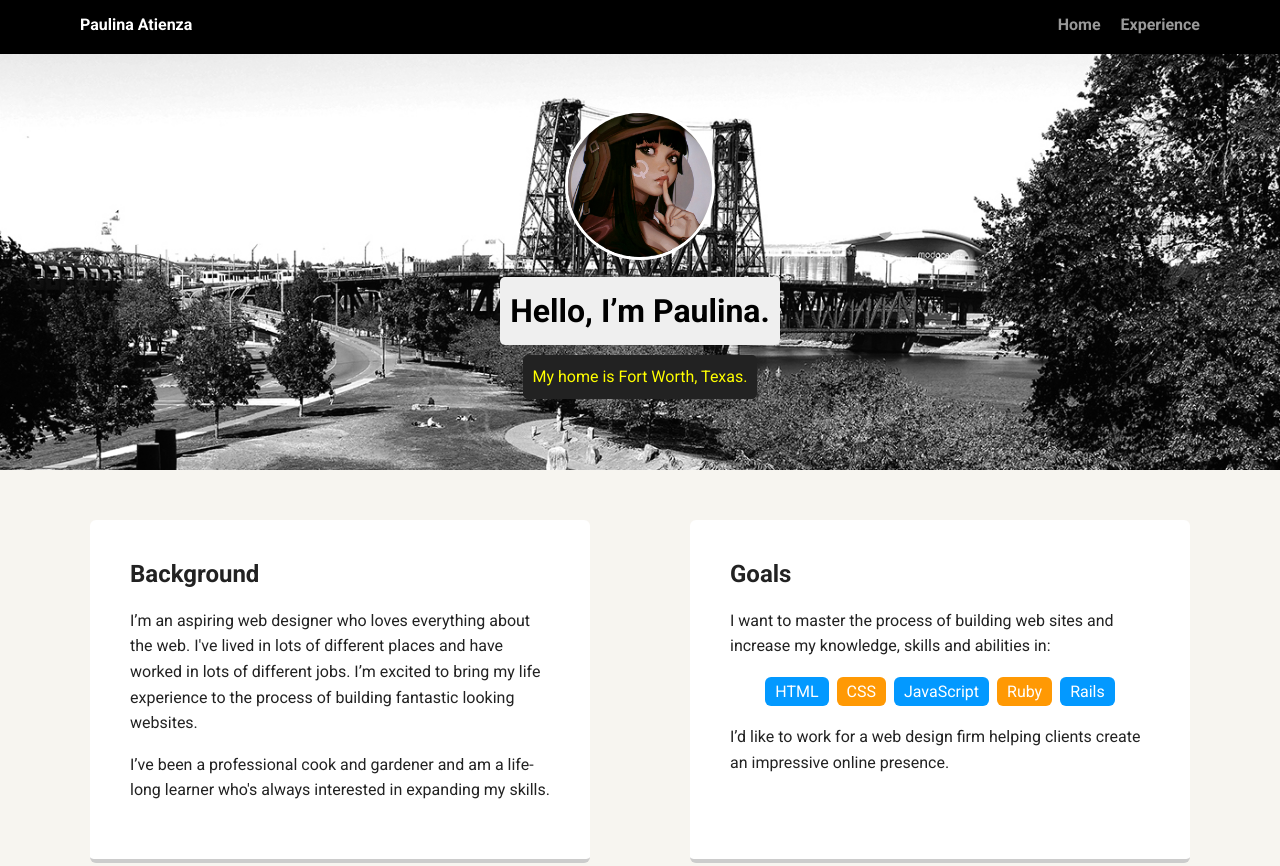
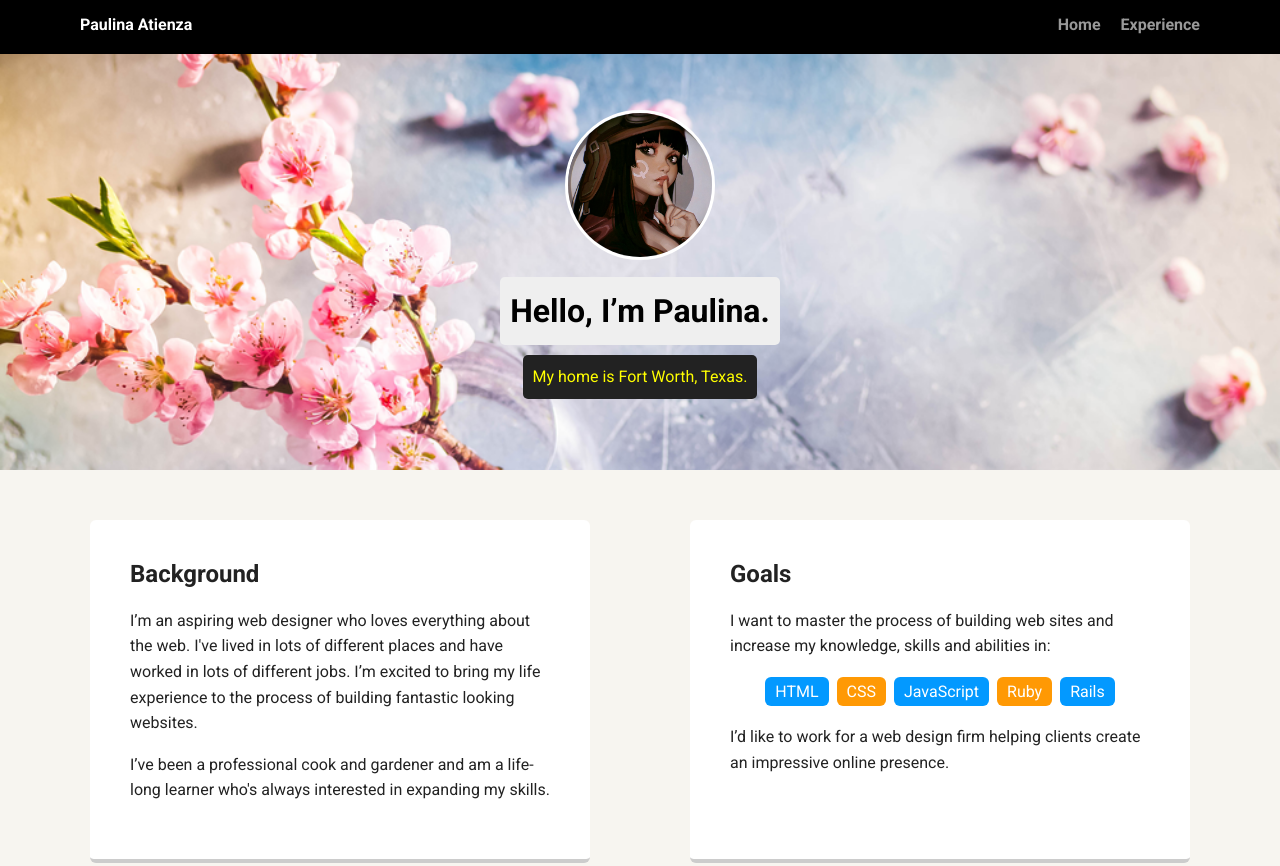
Before and after one commit to PaulinaAtienza/fewd-treehouse-project-1, a plain HTML site: page index.html in a window 1280 px wide. Shown: the top 866 px of the page. Drawn offline with Linux system fonts and the light colour scheme; a web font is replaced by a local one.

Commit message:
Added personal background image to header

```diff
--- a/styles.css
+++ b/styles.css
@@ -57,7 +57,7 @@ a:hover {
 
 header {
   text-align: center;
-  background: url('images/portland.jpg') no-repeat top center ;
+  background: url('images/cherryblossoms.png') no-repeat top center ;
   background-size: cover;
   overflow: hidden;
   padding-top: 60px;
```
